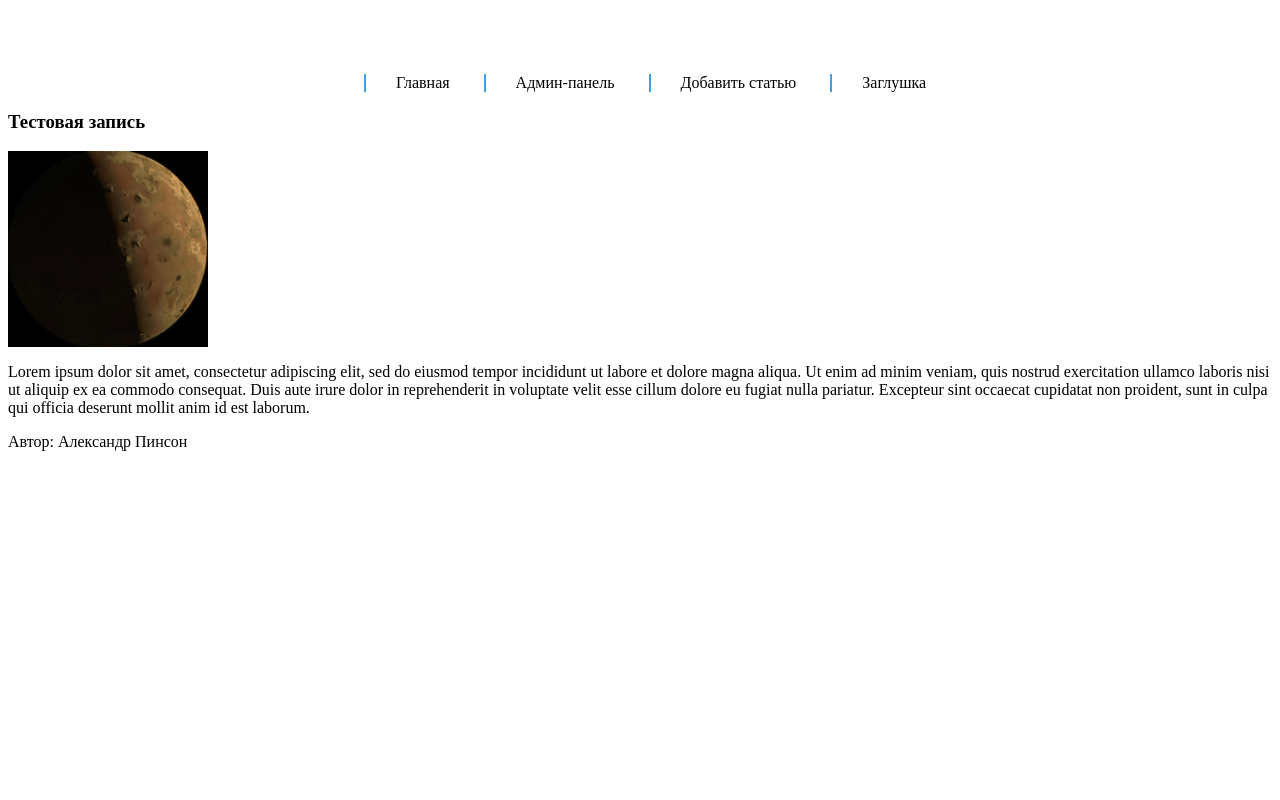
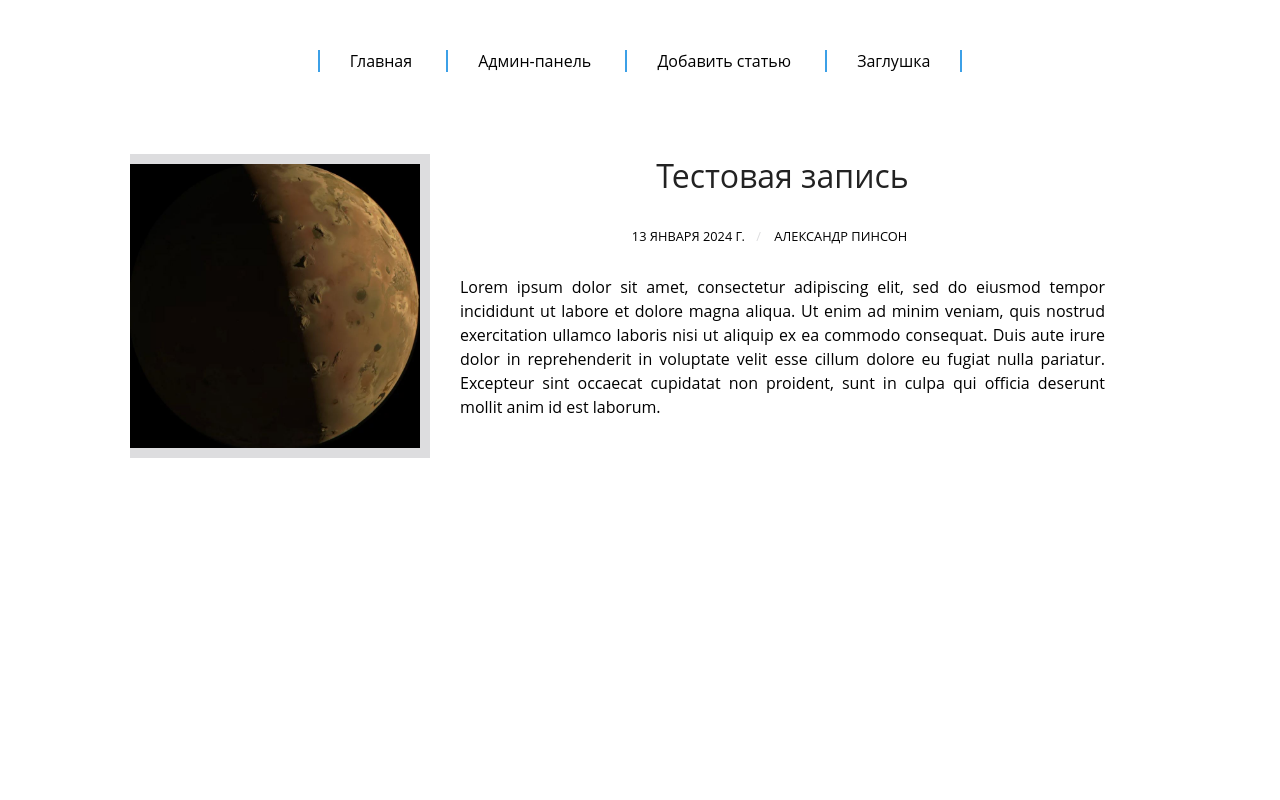
Before and after one commit to okulov99/blog_django, a Django app: page /1/ in a window 1280 px wide. Run offline with Django 5.2, Linux system fonts and the light colour scheme; data comes from the database, SQL or seed files in the repository; both versions use the stored data as it was after the commit; some web fonts are replaced.

Commit message:
Добавлены стили для страницы с деталями поста

```diff
--- a/blog/static/css/main.css
+++ b/blog/static/css/main.css
@@ -1,6 +1,29 @@
+@font-face {
+  font-family: "Open Sans";
+  src:url(https://netology-code.github.io/html-2-diploma/sources/fonts/OpenSans-Regular.woff);
+  font-weight: normal;
+  font-style: normal;
+}
+
+* {
+  box-sizing: border-box;
+  margin: 0;
+  padding: 0;
+}
 
 
 
+body {
+  font-family: "Open Sans", "Arial", sans-serif;
+  min-width: 1200px;
+   margin: 0;
+}
+
+img {
+   vertical-align: middle;
+}
+
+/*НАВИГАЦИЯ*/
 nav.primary-navigation {
     margin: 0 auto;
     display: block;
@@ -20,6 +43,11 @@ nav.primary-navigation ul li {
   text-align: center;
 }
 
+nav.primary-navigation ul li:last-child {
+    border-right: 2px solid #3ca0e7;
+}
+
+
 nav.primary-navigation li a {
   color: black;
 }
@@ -32,8 +60,88 @@ nav a {
   text-decoration: none;
 }
 
+/*СТАТЬИ*/
 
 .content-wrap {
-    width: 800px;
-    margin: 0 auto;
+  width: 1170px;
+  margin: 0 auto;
+  padding: 61px 0 64px 0;
+  display: flex;
+  justify-content: space-between;
 }
+
+.post {
+    display: flex;
+}
+
+.post-text {
+    width: 367px;
+    padding-left: 30px;
+}
+
+.post-title {
+    width: 330px;
+    margin: 0;
+    padding-bottom: 15px;
+    text-transform: uppercase;
+    font-size: 20px;
+}
+
+/*ДЕТАЛИ ПОСТА*/
+
+.container {
+    max-width: 960px;
+    margin: 50px auto;
+    padding: 0 15px;
+}
+
+.post-detail {
+    padding: 2em 0 1em;
+}
+
+.post-detail-img img {
+    float: left;
+    width: 300px;
+    margin: 0 30px 20px -45px;
+    border: 10px solid #DDDDDF;
+    border-left-width: 0;
+}
+
+.post-detail h1 {
+    color: #222;
+    font-weight: 500;
+     margin-bottom: 30px;
+}
+
+.post-detail-header {
+    text-align: center;
+}
+
+.post-detail-meta {
+    margin-bottom: 30px;
+    display: inline-block;
+    position: relative;
+    text-transform: uppercase;
+    font-size: .8em;
+}
+
+time,
+.author {
+    padding-right: 26px;
+    position: relative;
+}
+
+time:after {
+    content: "/";
+    color: #DDDDDF;
+    position: absolute;
+    top: 50%;
+    right: 10px;
+    transform: translateY(-50%);
+}
+
+.post-detail-content p {
+       line-height: 1.5;
+    margin-bottom: 1em;
+    text-align: justify;
+}
--- a/blog/templates/main/post_detail.html
+++ b/blog/templates/main/post_detail.html
@@ -14,13 +14,34 @@
                 <li><a href="#">Заглушка</a></li>
             </ul>
         </nav>
-        <div class="post">
-            <h3>{{ post.title }}</h3>
-            <div>
-                <img src="{{ post.img.url }}" width="200px">
-                <p>{{ post.content }}</p>
-                <p>Автор: {{ post.author }}</p>
+
+
+<!--        <div class="post">-->
+<!--            <h3>{{ post.title }}</h3>-->
+<!--            <div>-->
+<!--                <img src="{{ post.img.url }}" width="200px">-->
+<!--                <p>{{ post.content }}</p>-->
+<!--                <p>Автор: {{ post.author }}</p>-->
+<!--            </div>-->
+<!--        </div>-->
+
+        <div class="container">
+            <div class="post-detail">
+                <div class="post-detail-img">
+                    <img src="{{ post.img.url }}">
+                </div>
+                <div class="post-detail-content">
+                    <div class="post-detail-header">
+                        <h1>{{ post.title }}</h1>
+                        <div class="post-detail-meta">
+                            <time datetime="{{ post.date }}">{{ post.date }}</time>
+                            <span class="author">{{ post.author }}</span>
+                        </div>
+                    </div>
+                    <p>{{ post.content }}</p>
+                </div>
             </div>
         </div>
+
 </body>
 </html>
```
Also changed, not shown: blog/templates/main/main.html (+12 -4 lines), blog/db.sqlite3.
